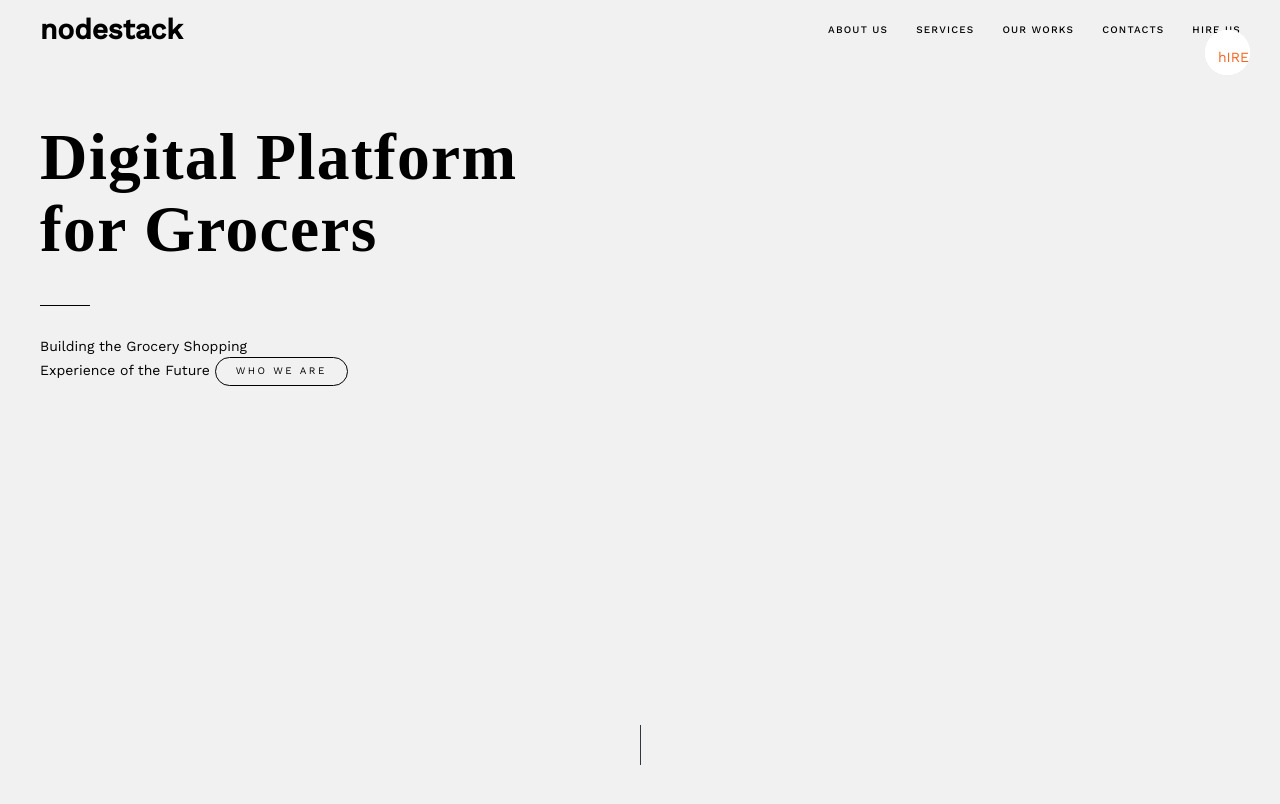
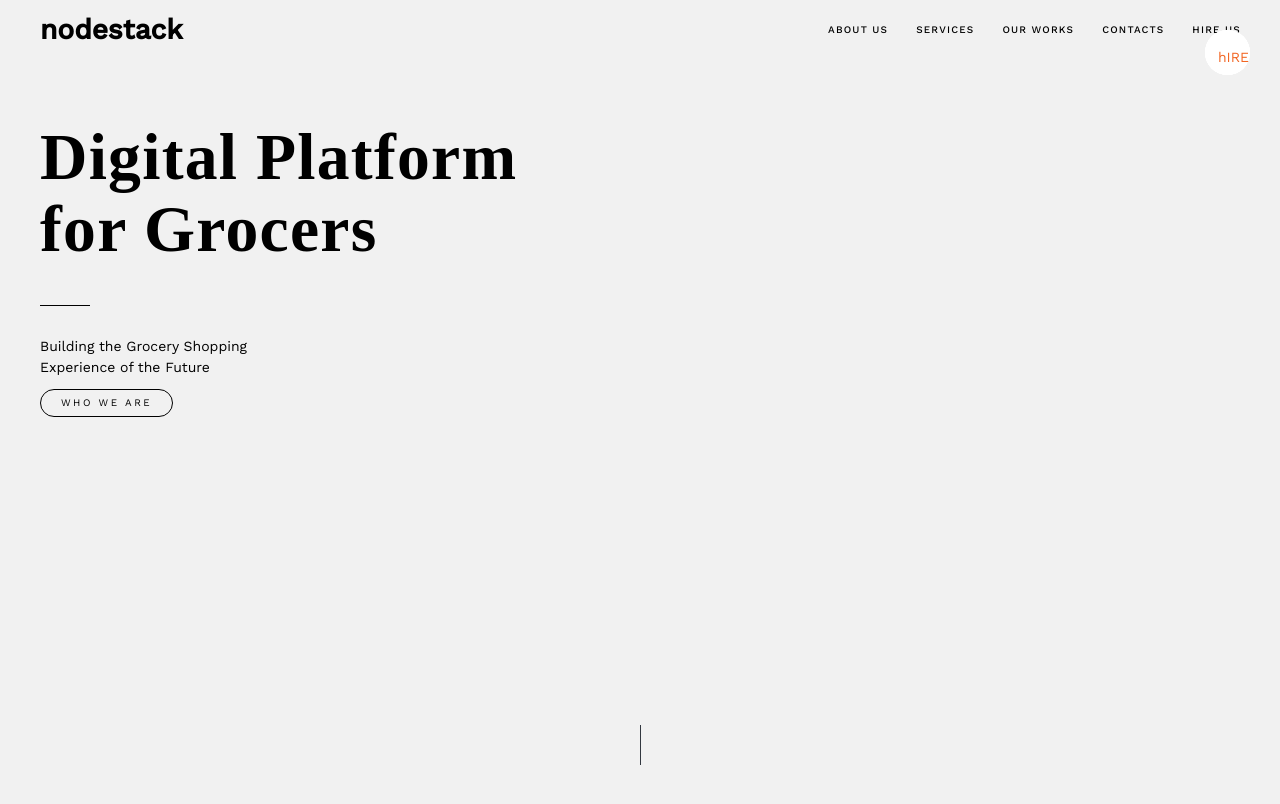
Before and after one commit to nodestack/nodestack.github.io, a Jekyll site: the page built from index.html, in a window 1280 px wide and 900 px high. Shown: the top 804 px of the window. Built offline with Jekyll 4.4.1, drawn with Linux system fonts in a browser that asks for light colours; nearby versions of some CDN libraries; some web fonts are replaced.

Commit message:
Update header.html

```diff
--- a/_includes/header.html
+++ b/_includes/header.html
@@ -8,7 +8,7 @@
                         <p>Building the Grocery Shopping</br>
                             Experience of the Future</h>
 
-                     <a href="#about" class="btn btn-outline-secondary btn-lg">Who we are</a>
+                <div> <a href="#about" class="btn btn-outline-secondary btn-lg">Who we are</a></div>
                     </div>
                 </div>
             </div>
```
